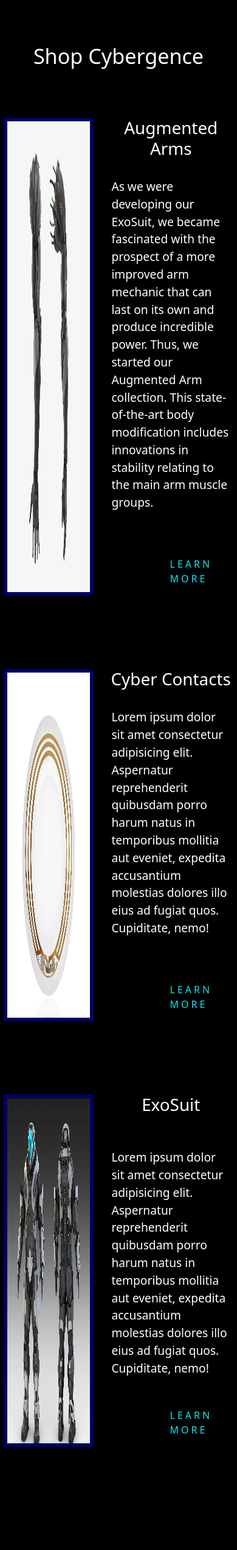
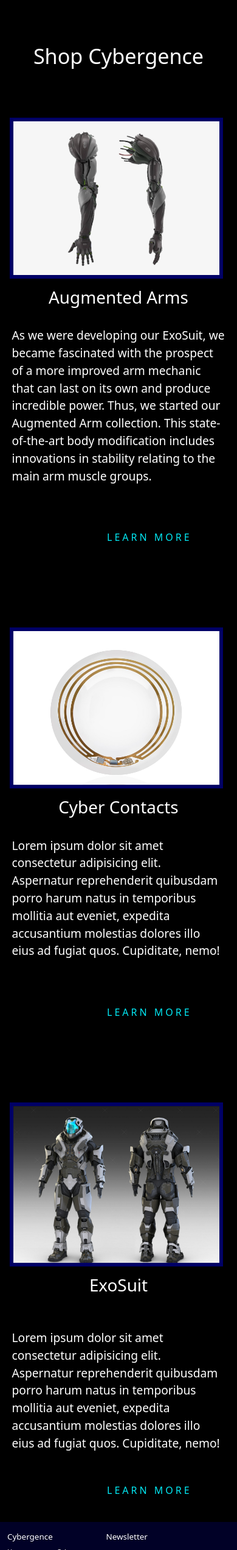
Before and after one commit to Colin-Richardson/Cybergence, a PHP site: page /shop.php in a window 390 px wide. Shown: the part 58-2600 px from the top of the page at 61% size. Run offline with PHP 8.4, Linux system fonts and the light colour scheme.

Commit message:
Responsiveness

```diff
--- a/includes/footer.php
+++ b/includes/footer.php
@@ -1,4 +1,4 @@
-<footer class="misfoot footer">
+<footer class="footer">
     <div class="container">
         <div class="row">
             <div class="col-5"><br>
--- a/shop.php
+++ b/shop.php
@@ -48,10 +48,10 @@
     <!-- End of Shop Jumbotron -->
     <!-- Start of Row & Column -->
     <div class="row">
-        <div class="col-5">
+        <div class="col-md-5">
             <img class="shopimg" src="img/shoparm.jpg" alt="">
         </div>
-        <div class="col-7">
+        <div class="col-md-7">
             <h1 class="shopheader display-6">Augmented Arms</h1>
             <br>
             <p class="shopdesc">As we were developing our ExoSuit, we became fascinated with the prospect of a more
@@ -64,10 +64,10 @@
     </div>
     <br><br><br><br><br>
     <div class="row">
-        <div class="col-5">
+        <div class="col-md-5">
             <img class="shopimg" src="img/shopcontacts.jpg" alt="">
         </div>
-        <div class="col-7">
+        <div class="col-md-7">
             <h1 class="shopheader display-6">Cyber Contacts</h1>
             <br>
             <p class="shopdesc">Lorem ipsum dolor sit amet consectetur adipisicing elit. Aspernatur reprehenderit
@@ -81,10 +81,10 @@
     </div>
     <br><br><br><br><br>
     <div class="row">
-        <div class="col-5">
+        <div class="col-md-5">
             <img class="shopimg" src="img/shopexo.jpg" alt="">
         </div>
-        <div class="col-7">
+        <div class="col-md-7">
             <h1 class="shopheader display-6">ExoSuit</h1>
             <br><br>
             <p class="shopdesc">Lorem ipsum dolor sit amet consectetur adipisicing elit. Aspernatur reprehenderit
--- a/styles.css
+++ b/styles.css
@@ -827,8 +827,17 @@ footer .form-control {
   .expteam {
     padding-top: 5%;
   }
+  .shopimg {
+    height: 80%;
+    width: 100%;
+  }
 }
-
+@media screen and (max-width:767px) {
+  .shopimg {
+    height: 95%;
+    width: 90%;
+  }
+}
 @media screen and (max-width:765px) {
   .mtit {
     font-size: 180%;
```
Also changed, not shown: mission.php (+43 -3 lines).
